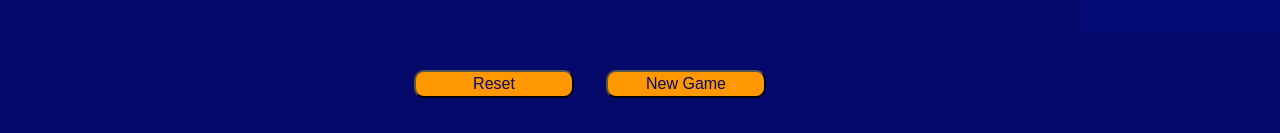
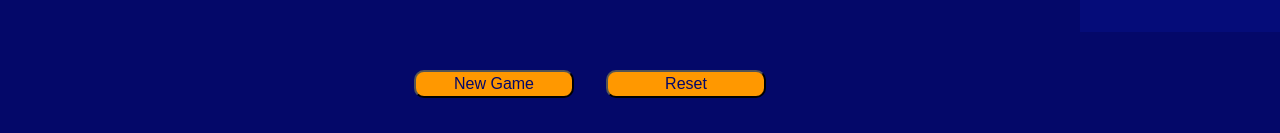
Before and after one commit to rtviner/exerdice-ng, an Angular app: page /game in a window 1280 px wide. Shown: the part 664-797 px from the top of the page. Built offline with nearby package versions, Linux system fonts and the light colour scheme.

Commit message:
reverse order of bottom buttons

```diff
--- a/src/app/game/game.component.html
+++ b/src/app/game/game.component.html
@@ -23,15 +23,16 @@
   <div class="bottom-controls bottom-row">
     <button
       class="button control-btn"
+      (click)="newGame()"
+    >
+    New Game
+    </button>
+    <button
+      class="button control-btn"
       (click)="resetGame()"
     >
       Reset
     </button>
-    <button
-      class="button control-btn"
-      (click)="newGame()"
-    >
-      New Game
-    </button>
+
   </div>
 </div>
```
